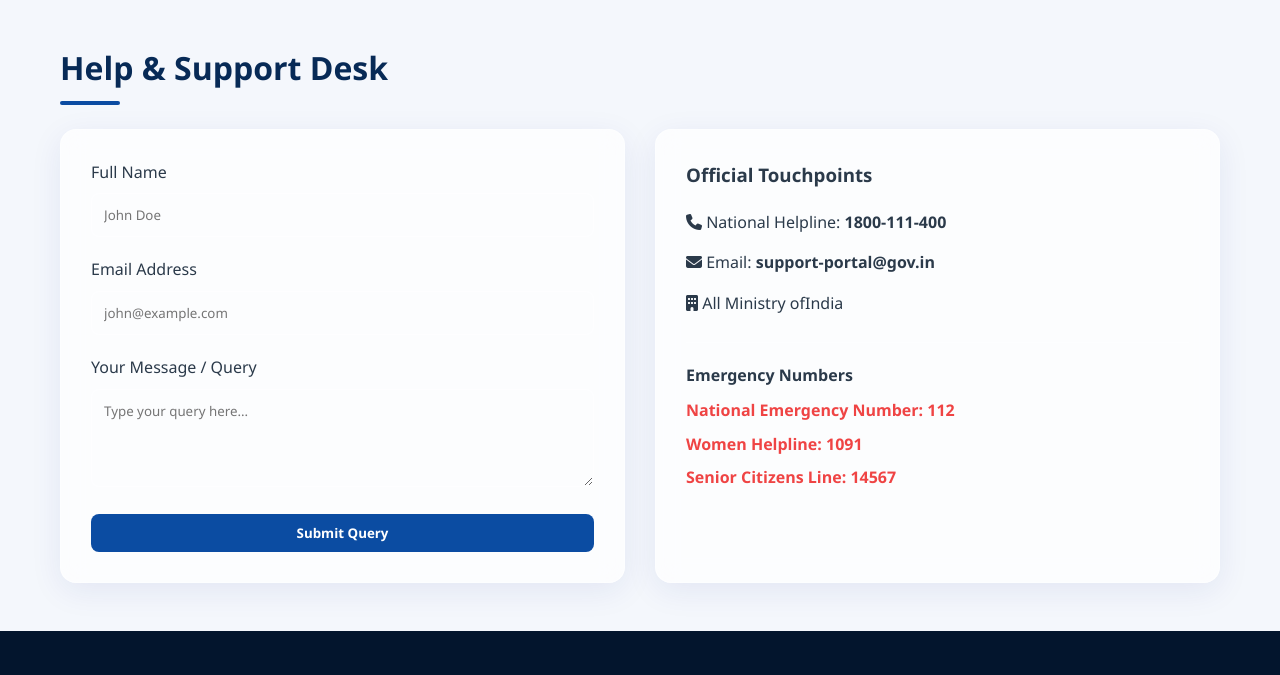
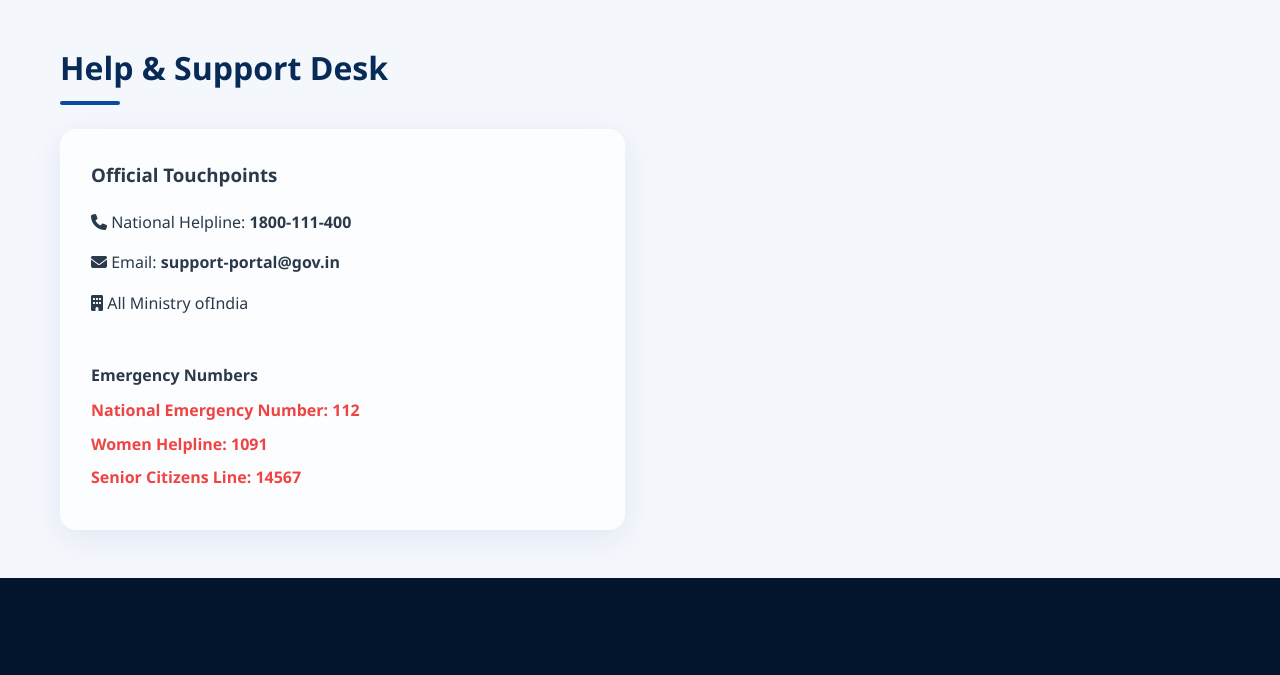
Before and after one commit to yuvrajsinghrathore136-png/Government-Yojana, a plain HTML site: page index.html in a window 1280 px wide. Shown: the part 4181-4856 px from the top of the page. Drawn offline with Linux system fonts and the light colour scheme.

Commit message:
remove query section

```diff
--- a/index.html
+++ b/index.html
@@ -208,21 +208,6 @@
     <section id="contact" class="container">
         <h2 class="section-title">Help & Support Desk</h2>
         <div class="contact-wrapper">
-            <form class="contact-form glass-card" id="contactForm">
-                <div class="form-group">
-                    <label for="name">Full Name</label>
-                    <input type="text" id="name" required placeholder="John Doe">
-                </div>
-                <div class="form-group">
-                    <label for="email">Email Address</label>
-                    <input type="email" id="email" required placeholder="john@example.com">
-                </div>
-                <div class="form-group">
-                    <label for="message">Your Message / Query</label>
-                    <textarea id="message" rows="4" required placeholder="Type your query here..."></textarea>
-                </div>
-                <button type="submit" class="btn">Submit Query</button>
-            </form>
 
             <div class="contact-info glass-card">
                 <h3>Official Touchpoints</h3>
```
